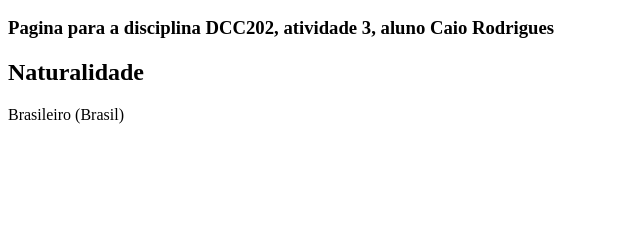
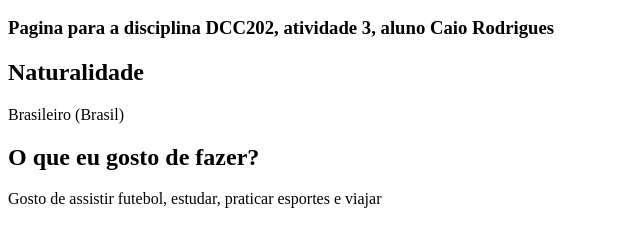
Before and after one commit to ufjf-dcc202/ufjf-dcc202-2023-3-b-atv3-caioalrodrig, a website: page index.html in a window 1280 px wide. Shown: the part 110-356 px from the top of the page, without its empty margins (0-640 px from the left). Drawn offline with Linux system fonts and the light colour scheme.

Commit message:
section 2 add

```diff
--- a/index.html
+++ b/index.html
@@ -15,6 +15,11 @@
         <p> Brasileiro (Brasil)</p>
 
     </section>
+    <section>
+        <h2> O que eu gosto de fazer?</h2>
+        <p> Gosto de assistir futebol, estudar, praticar esportes e viajar</p>
+
+    </section>
     </main>
 </body>
 </html>
```
